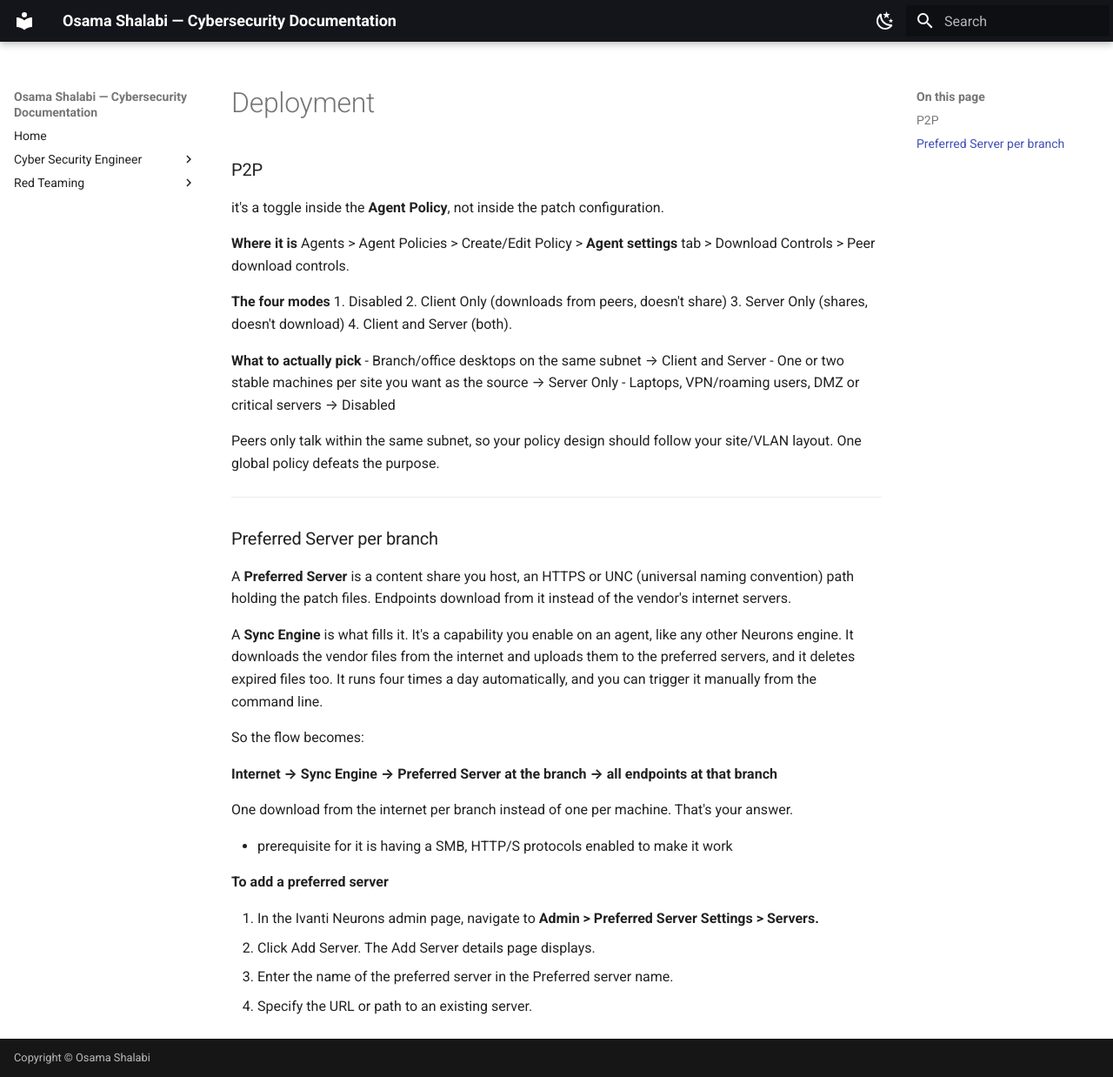
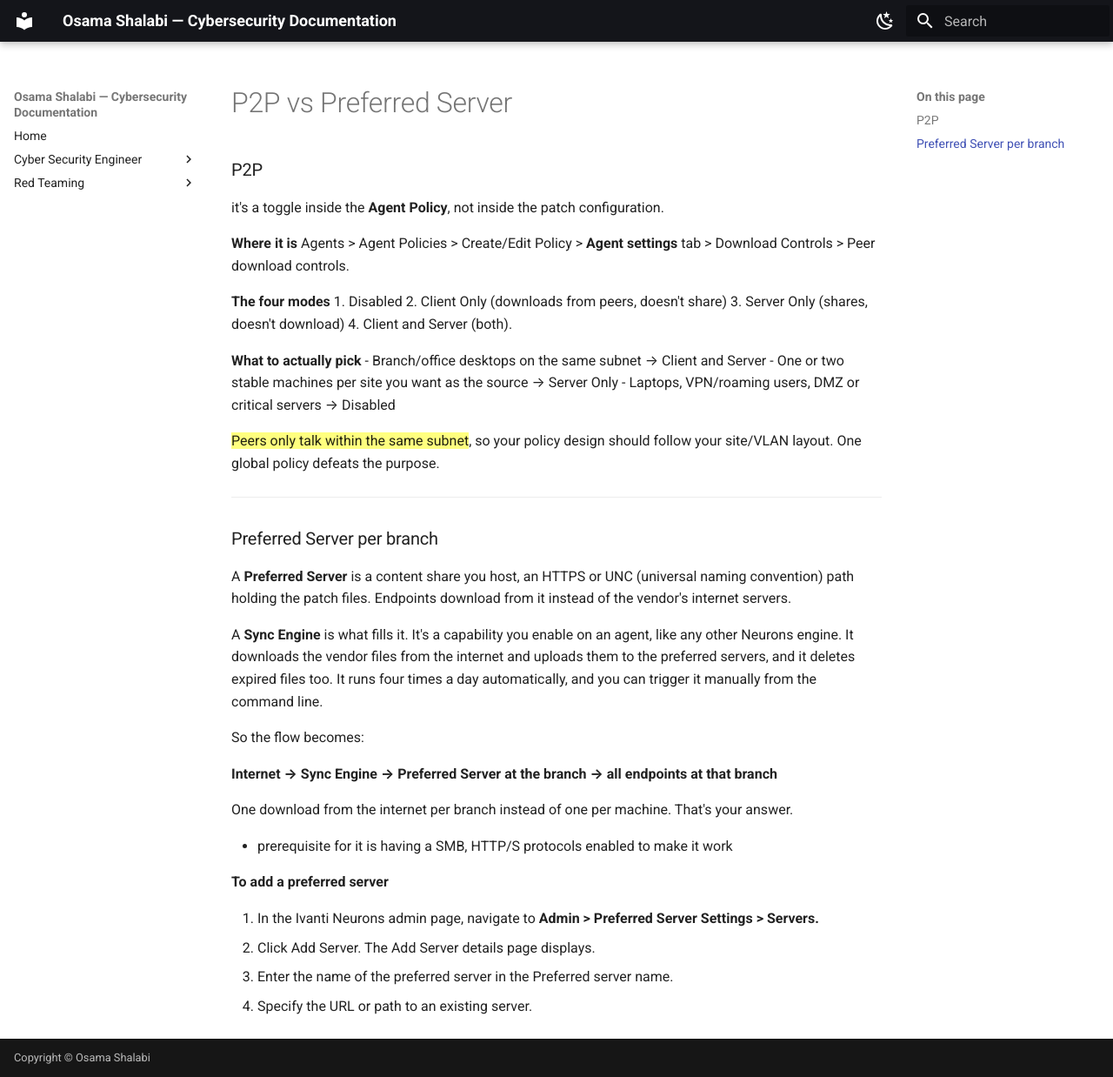
Before and after one commit to osamashalabi432-png/doc-osamashalabi, an MkDocs documentation site: the page built from docs/cyber-security-engineer/patch-management/ivanti/Agents/P2P vs Preferred Server.md, in a window 1280 px wide and 1238 px high. Shown: the whole window at 87% size. Built offline with MkDocs 1.6.1 and Material for MkDocs 9.7.7, drawn with Linux system fonts in a browser that asks for light colours.

Commit message:
vault backup: 2026-09-14 11:32:00

```diff
--- a/docs/cyber-security-engineer/patch-management/ivanti/Agents/Deployment.md
+++ b/docs/cyber-security-engineer/patch-management/ivanti/Agents/P2P vs Preferred Server.md
@@ -15,7 +15,7 @@ Agents > Agent Policies > Create/Edit Policy > **Agent settings** tab > Download
 - One or two stable machines per site you want as the source → Server Only
 - Laptops, VPN/roaming users, DMZ or critical servers → Disabled
 
-Peers only talk within the same subnet, so your policy design should follow your site/VLAN layout. One global policy defeats the purpose.
+==Peers only talk within the same subnet==, so your policy design should follow your site/VLAN layout. One global policy defeats the purpose.
 
 ---
 ### Preferred Server per branch
```
Also changed, not shown: docs/.smtcmp_json_db/chats/v1_1_1789373591729_7040ef4d-efc2-4a36-a74f-debac309f8e8.json (deleted), docs/.smtcmp_json_db/chats/v1_1_1789374439585_7040ef4d-efc2-4a36-a74f-debac309f8e8.json (added).
